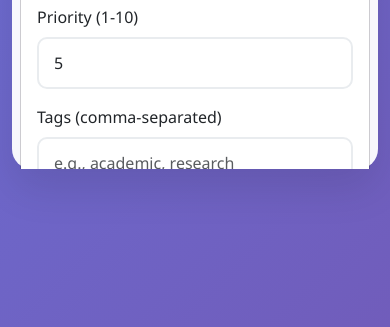
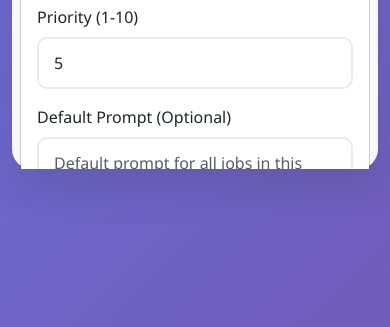
Before and after one commit to mission-deny-the-mission/grading-app, a Flask app: page /batches in a window 390 px wide, after a click on "Create New Batch". Shown: the part 1131-1458 px from the top of the page. Run offline with Flask 3, Linux system fonts and the light colour scheme.

Commit message:
Add ability to save prompt and marking scheme to batch settings

```diff
--- a/app.py
+++ b/app.py
@@ -1009,9 +1009,15 @@ def batches():
     # Get batch templates for creation
     templates = BatchTemplate.query.filter_by(is_public=True).order_by(BatchTemplate.usage_count.desc()).all()
 
+    # Get saved prompts and marking schemes for batch creation
+    saved_prompts = SavedPrompt.query.order_by(SavedPrompt.name).all()
+    saved_marking_schemes = SavedMarkingScheme.query.order_by(SavedMarkingScheme.name).all()
+
     return render_template('batches.html',
                          batches=[b.to_dict() for b in batches],
                          templates=[t.to_dict() for t in templates],
+                         saved_prompts=[p.to_dict() for p in saved_prompts],
+                         saved_marking_schemes=[s.to_dict() for s in saved_marking_schemes],
                          filter_options={
                              'statuses': [s[0] for s in all_statuses],
                              'priorities': sorted([p[0] for p in all_priorities]),
--- a/templates/batches.html
+++ b/templates/batches.html
@@ -186,6 +186,30 @@
                         <input type="number" class="form-control" id="batchPriority" name="priority" min="1" max="10" value="5">
                     </div>
                     <div class="mb-3">
+                        <label for="batchPrompt" class="form-label">Default Prompt (Optional)</label>
+                        <textarea class="form-control" id="batchPrompt" name="prompt" rows="3" placeholder="Default prompt for all jobs in this batch"></textarea>
+                    </div>
+                    <div class="row">
+                        <div class="col-md-6 mb-3">
+                            <label for="batchSavedPrompt" class="form-label">Saved Prompt (Optional)</label>
+                            <select class="form-select" id="batchSavedPrompt" name="saved_prompt_id">
+                                <option value="">No saved prompt</option>
+                                {% for prompt in saved_prompts %}
+                                <option value="{{ prompt.id }}">{{ prompt.name }}</option>
+                                {% endfor %}
+                            </select>
+                        </div>
+                        <div class="col-md-6 mb-3">
+                            <label for="batchSavedMarkingScheme" class="form-label">Saved Marking Scheme (Optional)</label>
+                            <select class="form-select" id="batchSavedMarkingScheme" name="saved_marking_scheme_id">
+                                <option value="">No saved marking scheme</option>
+                                {% for scheme in saved_marking_schemes %}
+                                <option value="{{ scheme.id }}">{{ scheme.name }}</option>
+                                {% endfor %}
+                            </select>
+                        </div>
+                    </div>
+                    <div class="mb-3">
                         <label for="batchTags" class="form-label">Tags (comma-separated)</label>
                         <input type="text" class="form-control" id="batchTags" name="tags" placeholder="e.g., academic, research">
                     </div>
@@ -238,6 +262,9 @@
             const temperature = parseFloat($('#batchTemperature').val());
             const maxTokens = parseInt($('#batchMaxTokens').val());
             const priority = parseInt($('#batchPriority').val());
+            const prompt = $('#batchPrompt').val();
+            const savedPromptId = $('#batchSavedPrompt').val();
+            const savedMarkingSchemeId = $('#batchSavedMarkingScheme').val();
             const tags = $('#batchTags').val().split(',').map(tag => tag.trim()).filter(tag => tag.length > 0);
             const deadline = $('#batchDeadline').val();
             const autoAssignJobs = $('#autoAssignJobs').prop('checked');
@@ -255,6 +282,9 @@
                     temperature: temperature,
                     max_tokens: maxTokens,
                     priority: priority,
+                    prompt: prompt,
+                    saved_prompt_id: savedPromptId,
+                    saved_marking_scheme_id: savedMarkingSchemeId,
                     tags: tags,
                     deadline: deadline,
                     auto_assign_jobs: autoAssignJobs
```
Also changed, not shown: templates/batch_detail.html (+27 -5 lines).
